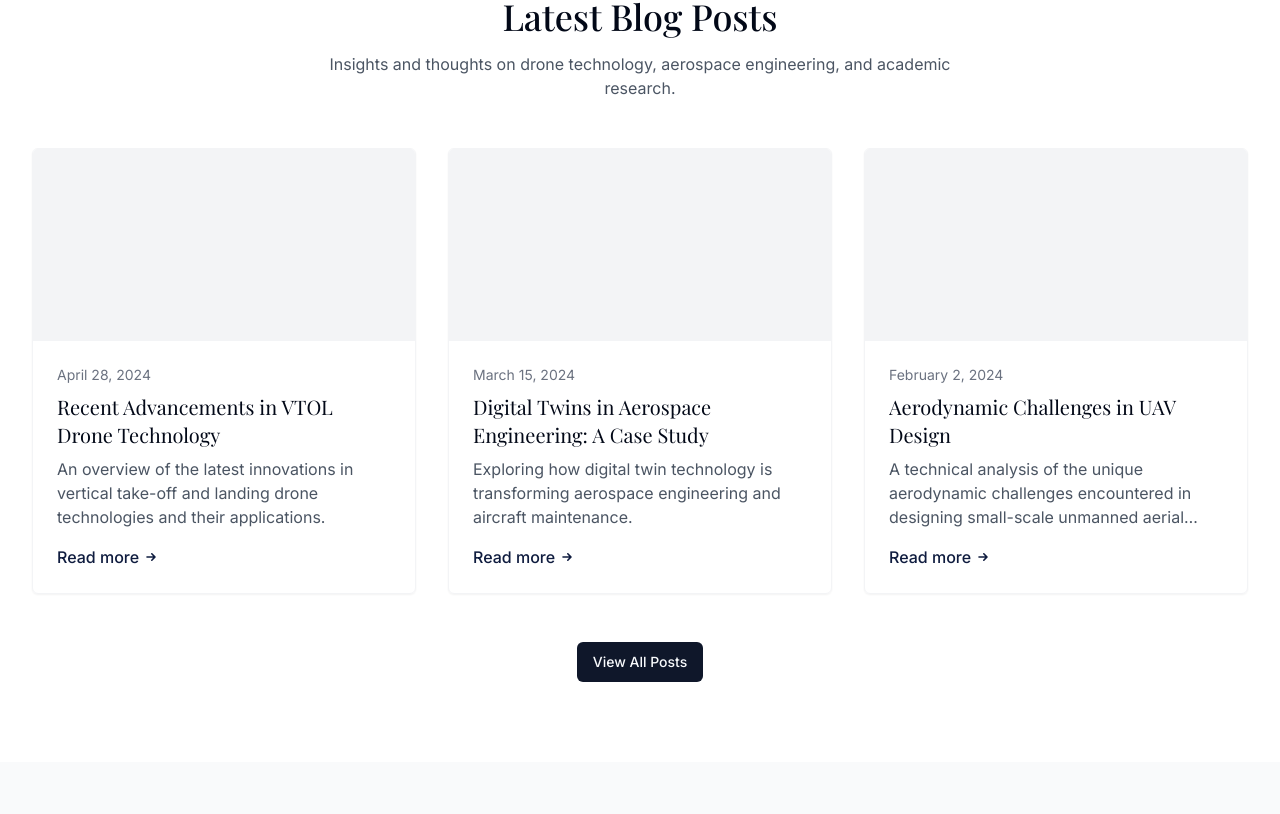
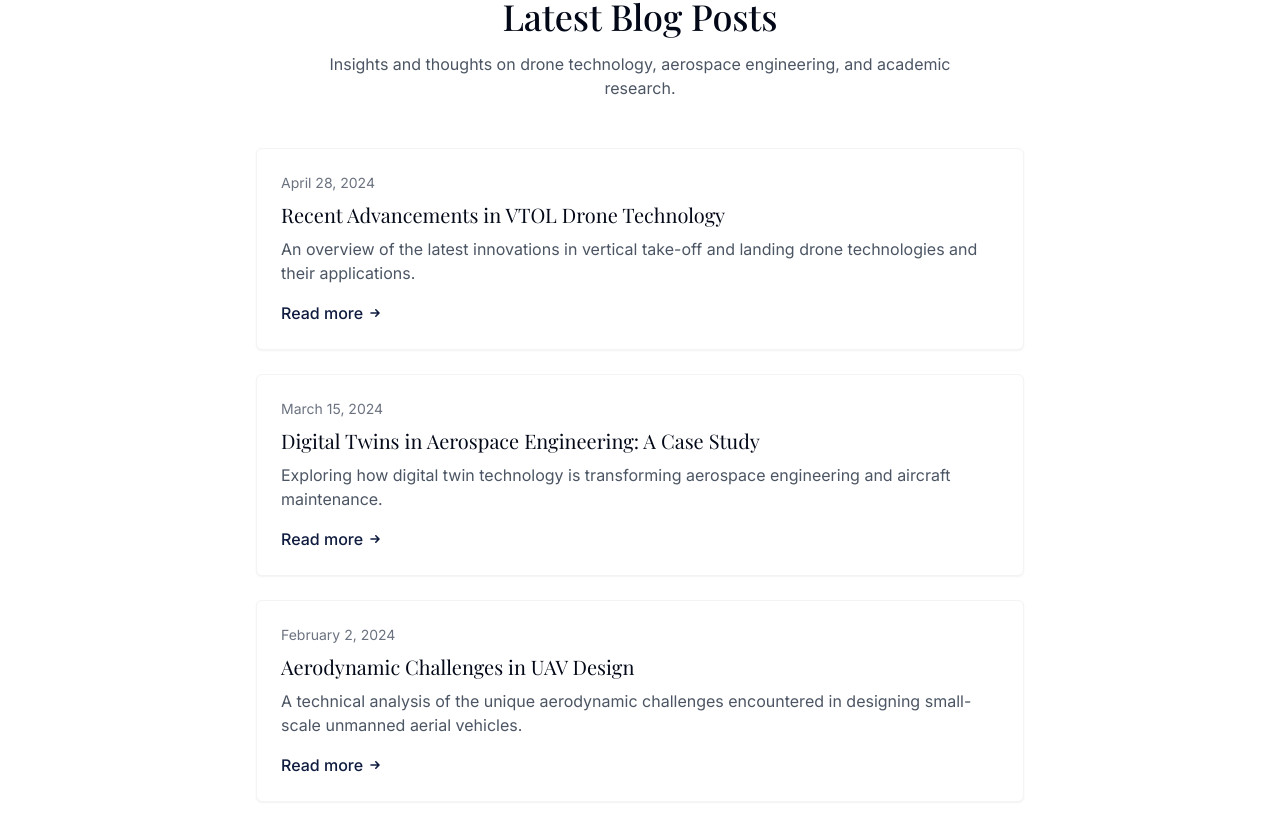
Before and after one commit to danielalaez/alaez-aero-website, a React (Vite) app: page / in a window 1280 px wide. Shown: the part 3406-4220 px from the top of the page. Built offline with nearby package versions, Linux system fonts and the light colour scheme.

Commit message:
Refactor: Use single-column blog post cards
Use single-column cards for blog posts, similar to publications.

```diff
--- a/src/components/BlogSection.tsx
+++ b/src/components/BlogSection.tsx
@@ -37,21 +37,12 @@ const BlogSection: React.FC = () => {
           Insights and thoughts on drone technology, aerospace engineering, and academic research.
         </p>
 
-        <div className="grid grid-cols-1 md:grid-cols-3 gap-8">
+        <div className="max-w-3xl mx-auto space-y-6">
           {blogPosts.map((post) => (
-            <article
-              key={post.id}
-              className="border border-gray-100 rounded-md overflow-hidden shadow-sm transition-all duration-300 hover:shadow-md"
-            >
-              <div className="bg-gray-100 h-48"></div>
-              <div className="p-6">
+            <div key={post.id} className="bg-white p-6 border border-gray-100 rounded-md shadow-sm">
               <p className="text-sm text-gray-500 mb-2">{post.date}</p>
-                <h3 className="font-playfair text-xl mb-2 line-clamp-2">
-                  <Link to={`/blog/${post.slug}`} className="hover:text-navy transition-colors">
-                    {post.title}
-                  </Link>
-                </h3>
-                <p className="text-gray-600 mb-4 line-clamp-3">{post.excerpt}</p>
+              <h3 className="font-playfair text-xl mb-2">{post.title}</h3>
+              <p className="text-gray-600 mb-4">{post.excerpt}</p>
               <Link
                 to={`/blog/${post.slug}`}
                 className="text-navy font-medium hover:underline inline-flex items-center"
@@ -62,7 +53,6 @@ const BlogSection: React.FC = () => {
                 </svg>
               </Link>
             </div>
-            </article>
           ))}
         </div>
 
--- a/src/pages/BlogPage.tsx
+++ b/src/pages/BlogPage.tsx
@@ -62,12 +62,10 @@ const BlogPage: React.FC = () => {
         </section>
 
         <section className="section bg-white">
-          <div className="container">
-            <div className="grid grid-cols-1 md:grid-cols-2 gap-8">
+          <div className="container max-w-3xl">
+            <div className="space-y-6">
               {blogPosts.map((post) => (
-                <article key={post.id} className="border border-gray-100 rounded-md overflow-hidden shadow-sm hover:shadow-md transition-all">
-                  <div className="bg-gray-100 h-48"></div>
-                  <div className="p-6">
+                <div key={post.id} className="bg-white p-6 border border-gray-100 rounded-md shadow-sm">
                   <p className="text-sm text-gray-500 mb-2">{post.date}</p>
                   <h2 className="font-playfair text-2xl mb-3">
                     <a href={`/blog/${post.slug}`} className="hover:text-navy transition-colors">
@@ -85,7 +83,6 @@ const BlogPage: React.FC = () => {
                     </svg>
                   </a>
                 </div>
-                </article>
               ))}
             </div>
           </div>
```
Lines whose indentation alone changed are shown as unchanged.
